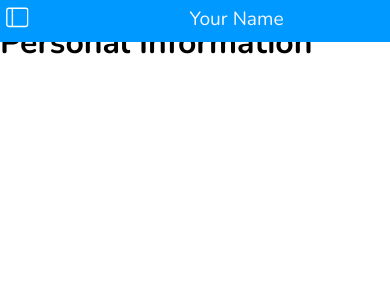
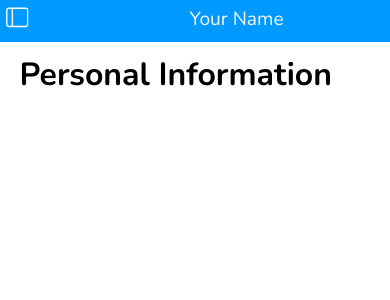
Before and after one commit to Sayan3990/Personal-Website-Template, a React (Create React App) app: page / in a window 390 px wide. Shown: the top 300 px of the page. Built offline with nearby package versions, Linux system fonts and the light colour scheme.

Commit message:
UI completion

```diff
--- a/src/App.css
+++ b/src/App.css
@@ -20,6 +20,7 @@ body {
 
 .l-navbar, .u-navbar {
     position: fixed;
+    z-index: 100;
     top: 0;
     left: 0;
     height: 100vh;
@@ -146,6 +147,16 @@ body {
     opacity: 1;
 }
 
+.main-container {
+    position: relative;
+    left: 3.7rem;
+    z-index: 10;
+    left: 0;
+    width: 90%;
+    margin: 0 5%;
+    transition-duration: 0.5s;
+}
+
 @media (max-width: 900px) {
     .l-navbar {
         left: -17rem;
@@ -154,4 +165,9 @@ body {
         position: fixed;
         top: 0;
     }
+    .main-container {
+        top: 2rem;
+        left: 0rem;
+        width: 100%;
+    }
 }
--- a/src/App.tsx
+++ b/src/App.tsx
@@ -26,23 +26,27 @@ class App extends Component {
 
   constructor( props: {} ) {
       super(props);
+      // binding all functions
       this.handleSideNavBar = this.handleSideNavBar.bind(this);
       this.handleUpperNavBar = this.handleUpperNavBar.bind(this);
       this.setRenderedPage = this.setRenderedPage.bind(this);
   }
 
+  // Initializing state
   state: INITIAL_STATE = {
     selectedElement: 0,
     isSideNavBarVisible: true,
     isUpperNavBarVisible: false
   }
 
+  // set rendered page id according to index for Side Nav Bar
   setRenderedPage(ElementId: number) {
     this.setState({
       selectedElement: ElementId
     })
   }
 
+  // set rendered page id according to index for Upper Nav Bar
   setRenderedUpperPage(ElementId: number) {
     this.setState({
       selectedElement: ElementId,
@@ -50,23 +54,32 @@ class App extends Component {
     })
   }
 
+  // Handling Side Nav bar
   handleSideNavBar() {
       this.setState({
         isSideNavBarVisible: !this.state.isSideNavBarVisible,
       })
   }
 
+  // Handling Upper Nav bar
   handleUpperNavBar() {
     this.setState({
       isUpperNavBarVisible: !this.state.isUpperNavBarVisible,
     })
   }
 
+  // Render function
   public render() {
-      const width :string = this.state.isSideNavBarVisible? "17rem" : "3.7rem";
+
+    // Setting Width for SideNavBar
+      const widthTemp :string = this.state.isSideNavBarVisible? "17rem" : "3.7rem";
+
+    // Handling 900px mobile view
+      const width: string = (window.innerWidth <= 900 ? "0rem" : widthTemp);
       const height :string = this.state.isUpperNavBarVisible? "auto" : "2.4rem";
       return (
         <>
+        {/* Side Nav Bar */}
           <div className="l-navbar" style={{ width: width }}>
             <nav className="nav">
               <div>
@@ -82,11 +95,12 @@ class App extends Component {
                       </>
                     }
                   </div>
-                  <span onClick={ () => this.setRenderedPage(0) } className="nav_logo-name">
+                  <span onClick={ () => this.setRenderedPage(-1) } className="nav_logo-name">
                           {yourName}
                   </span>
                 </div>
                 <hr/>
+                {/* navList deployment for Side Nav bar */}
                 <div className="nav_list">
                   {
                     navList.map(( navElement, index ) => {
@@ -122,12 +136,13 @@ class App extends Component {
                   <div className="u-nav_logo-icon" onClick={this.handleUpperNavBar}>
                     { getIcon(-2) }
                   </div>
-                  <span className="u-nav_logo-name">
+                  <span onClick={ () => this.setRenderedUpperPage(-1) } className="u-nav_logo-name">
                     {yourName}
                   </span>
                 </div>
                 <hr/>
-                <div onClick={ () => this.setRenderedUpperPage(0)} className="u-nav_list">
+                {/* navList deployment for Upper Nav bar */}
+                <div className="u-nav_list">
                   {
                     navList.map(( navElement, index ) => {
                       return (
@@ -152,7 +167,9 @@ class App extends Component {
               </div>
             </nav>
           </div>
-          <Container className="main-container">
+          {/* Rendering Selected Page */}
+          <Container className="main-container"
+            style={{ left: width, width: "calc(90% - " + width + ")" }}>
             {
               getSelectedPage(this.state.selectedElement)
             }
--- a/src/Components/Userinterface/Landing.tsx
+++ b/src/Components/Userinterface/Landing.tsx
@@ -15,6 +15,7 @@ export default class LandingPage extends Component {
     public render() {
         return (<>
                 <Container>
+                <h1 id="main-banner-h1">Landing</h1>
                     <p>
                     t has roots in a piece of classical Latin literature from 45 BC, making it over 2000 years old. Richard McClintock, a Latin professor at Hampden-Sydney College in Virginia, looked up one of the more obscure Latin words, consectetur, from a Lorem Ipsum passage, and going through the cites of the word in classical literature, discovered the undoubtable source. Lorem Ipsum comes from sections 1.10.32 and 1.10.33 of "de Finibus Bonorum et Malorum" (The Extremes of Good and Evil) by Cicero, written in 45 BC. This book is a treatise on the theory of ethics, very popular during the Renaissance. The first line of Lorem Ipsum, "Lorem ipsum dolor sit amet..", comes from a line in section 1.10.32.
 
```
Also changed, not shown: 1 other file (tests, documents, lock files or other folders). Lines whose indentation alone changed are shown as unchanged.
